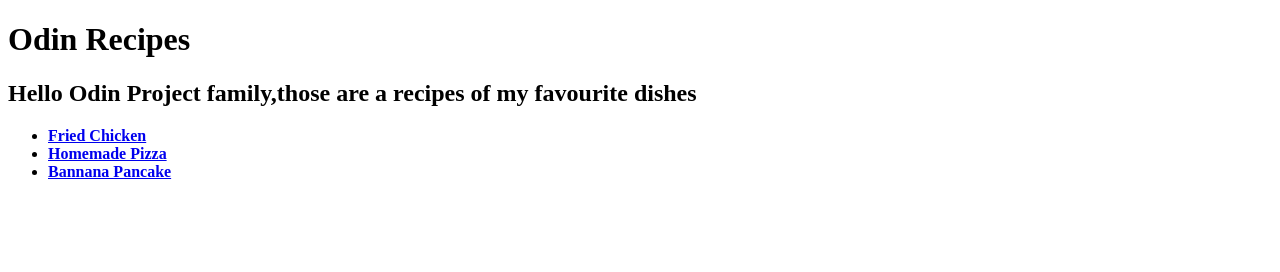
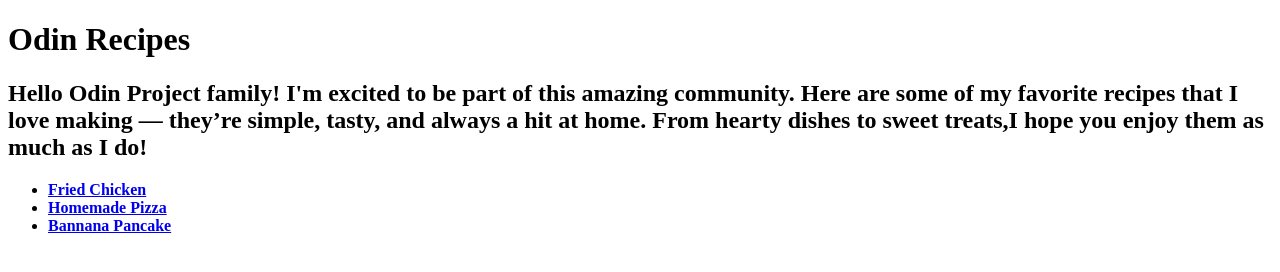
Before and after one commit to RedaAEK/odin-recipes, a plain HTML site: page index.html in a window 1280 px wide. Drawn offline with Linux system fonts and the light colour scheme.

Commit message:
update description of index.html

```diff
--- a/index.html
+++ b/index.html
@@ -6,7 +6,9 @@
 </head>
 <body>
 <h1>Odin Recipes</h1>
-<h2>Hello Odin Project family,those are a recipes of my favourite dishes</h2>
+<h2>Hello Odin Project family! I'm excited to be part of this amazing community. Here are some of my favorite recipes
+that I love making — they’re simple, tasty, and always a hit at home. From hearty dishes to sweet treats,I hope you
+enjoy them as much as I do!</h2>
 <ul>
 <strong><li><a href="recipes/fried-chicken.html"target="_blank" rel="noopener noreferrer">Fried Chicken</a></li></strong>
 <strong><li><a href="recipes/homemade_pizza.html"target="_blank" rel="noopener noreferrer">Homemade Pizza</a></li></strong>
```
